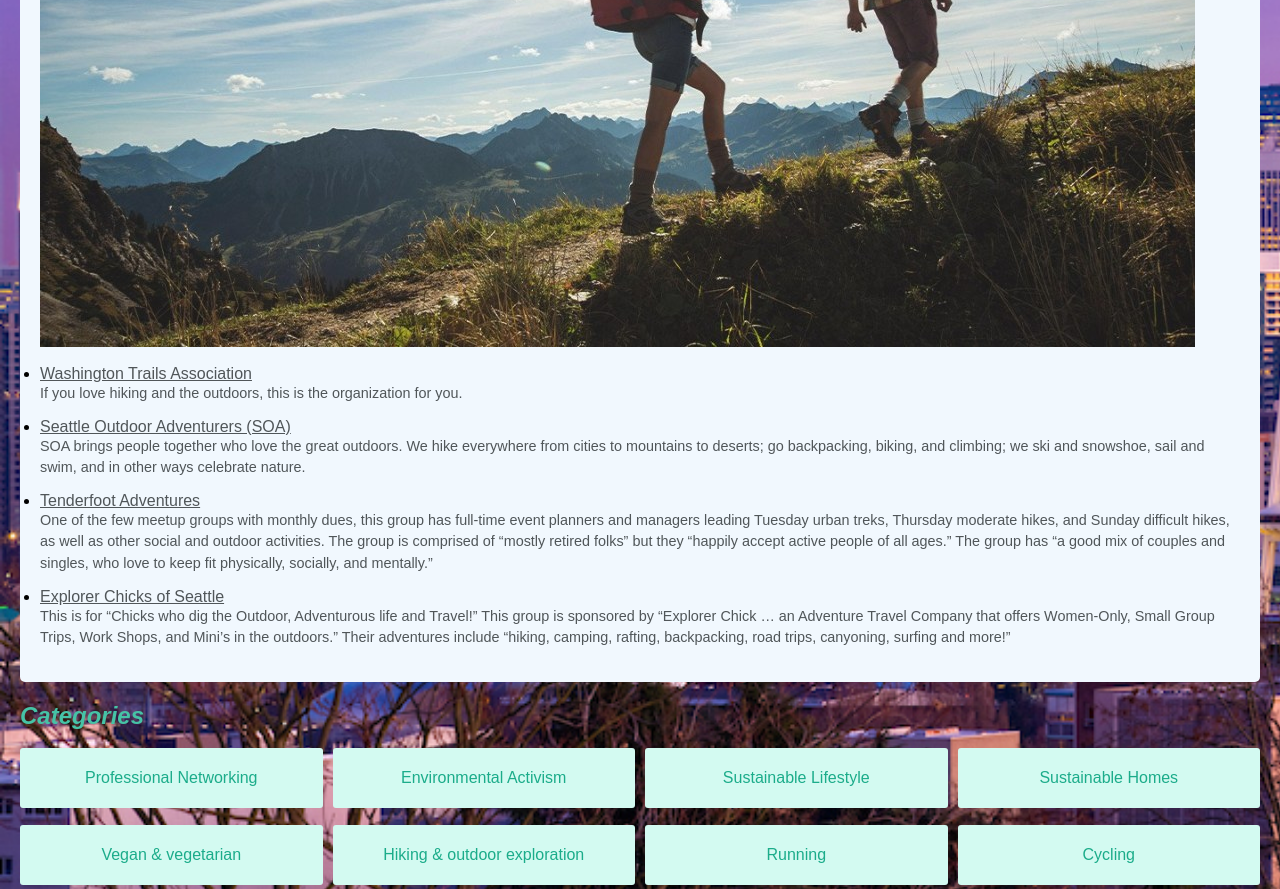
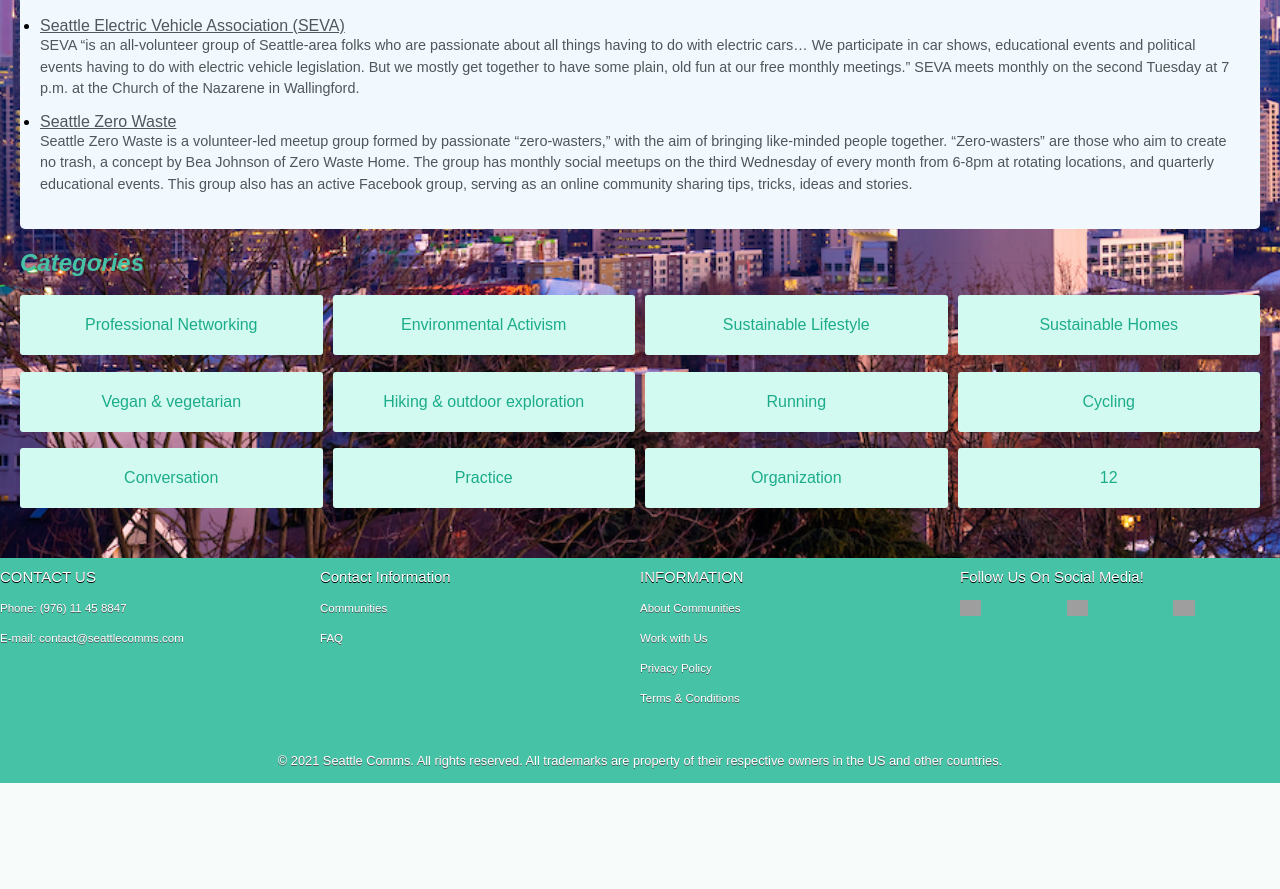
Before and after one commit to lhxo/it163group5communitysite, a PHP site: page /lifestyle.php in a window 1280 px wide. Shown: the part 384-1273 px from the top of the page. After the commit the page ends 1167 px from the top, so only its background shows below. Run offline with PHP 8.4, Linux system fonts and the light colour scheme; grey boxes are pictures that could not be loaded.

Commit message:
Update pages

```diff
--- a/css/styles.css
+++ b/css/styles.css
@@ -262,6 +262,10 @@
     font-style: 200;
 }
 
+.about img {
+    margin: 0 auto;
+}
+
 .register-login {
     display: grid;
     grid-template-columns: 50% 50%;
--- a/homes.php
+++ b/homes.php
@@ -3,7 +3,7 @@
 <div class="main">
         <div class="about">
             <h4>Hiking & outdoor exploration</h4>
-                <img src="images/hiking2.jpeg" alt="hiking"><br>
+                <img src="images/sus-home.jpeg" alt="sustainable-home"><br>
                 <ul>
                     <li><a href="https://www.wta.org/">Washington Trails Association</a>
                         <p>If you love hiking and the outdoors, this is the organization for you.</p></li>
--- a/lifestyle.php
+++ b/lifestyle.php
@@ -2,17 +2,14 @@
 
 <div class="main">
         <div class="about">
-            <h4>Hiking & outdoor exploration</h4>
-                <img src="images/hiking2.jpeg" alt="hiking"><br>
+            <h4>Sustainable Lifestyle</h4>
+                <img src="images/lifestyle.jpeg" alt="lifestyle"><br>
                 <ul>
-                    <li><a href="https://www.wta.org/">Washington Trails Association</a>
-                        <p>If you love hiking and the outdoors, this is the organization for you.</p></li>
-                    <li><a href="https://www.meetup.com/SeattleOutdoorAdventurers/">Seattle Outdoor Adventurers (SOA)</a>
-                        <p>SOA brings people together who love the great outdoors. We hike everywhere from cities to mountains to deserts; go backpacking, biking, and climbing; we ski and snowshoe, sail and swim, and in other ways celebrate nature.</p></li>
-                    <li><a href="https://www.meetup.com/tenderfootadventures/">Tenderfoot Adventures</a>
-                        <p>One of the few meetup groups with monthly dues, this group has full-time event planners and managers leading Tuesday urban treks, Thursday moderate hikes, and Sunday difficult hikes, as well as other social and outdoor activities. The group is comprised of “mostly retired folks” but they “happily accept active people of all ages.” The group has “a good mix of couples and singles, who love to keep fit physically, socially, and mentally.”</p></li>
-                    <li><a href="https://www.meetup.com/meetup-group-fbtbzXRJ/">Explorer Chicks of Seattle</a>
-                        <p>This is for “Chicks who dig the Outdoor, Adventurous life and Travel!” This group is sponsored by “Explorer Chick … an Adventure Travel Company that offers Women-Only, Small Group Trips, Work Shops, and Mini’s in the outdoors.”  Their adventures include “hiking, camping, rafting, backpacking, road trips, canyoning, surfing and more!”</p></li>
+                    <li><a href="http://www.seattleeva.org/">Seattle Electric Vehicle Association (SEVA)</a>
+                        <p>SEVA “is an all-volunteer group of Seattle-area folks who are passionate about  all things having to do with electric cars… We participate in car shows, educational events and political events having to  do with electric vehicle legislation. But we mostly get together to have some plain, old fun at our free monthly meetings.”
+                        SEVA meets monthly on the second Tuesday at 7 p.m. at the Church of the Nazarene in Wallingford.</p></li>
+                    <li><a href="https://www.facebook.com/groups/seattlezerowaste/">Seattle Zero Waste</a>
+                        <p>Seattle Zero Waste is a volunteer-led meetup group formed by passionate “zero-wasters,” with the aim of bringing like-minded people together. “Zero-wasters” are those who aim to create no trash, a concept by Bea Johnson of Zero Waste Home. The group has monthly social meetups on the third Wednesday of every month from 6-8pm at rotating locations, and quarterly educational events. This group also has an active Facebook group, serving as an online community sharing tips, tricks, ideas and stories.</p></li>
                 </ul>
         </div>
 
```
